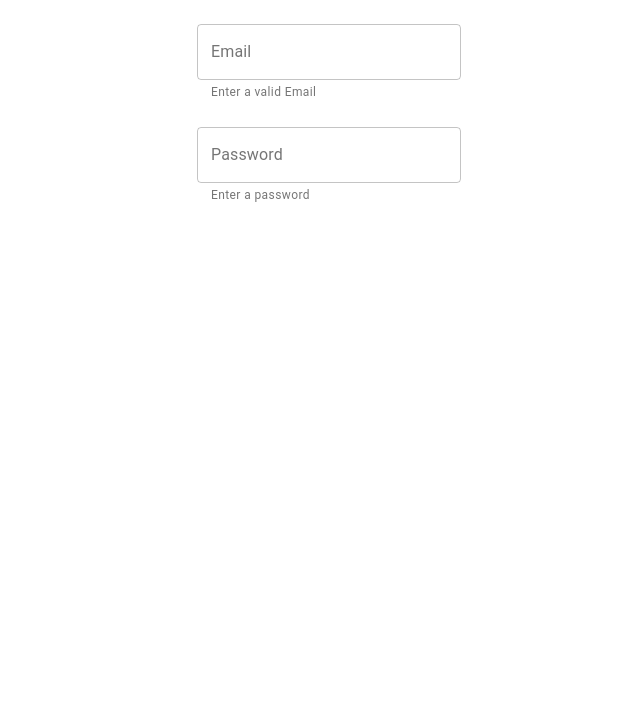
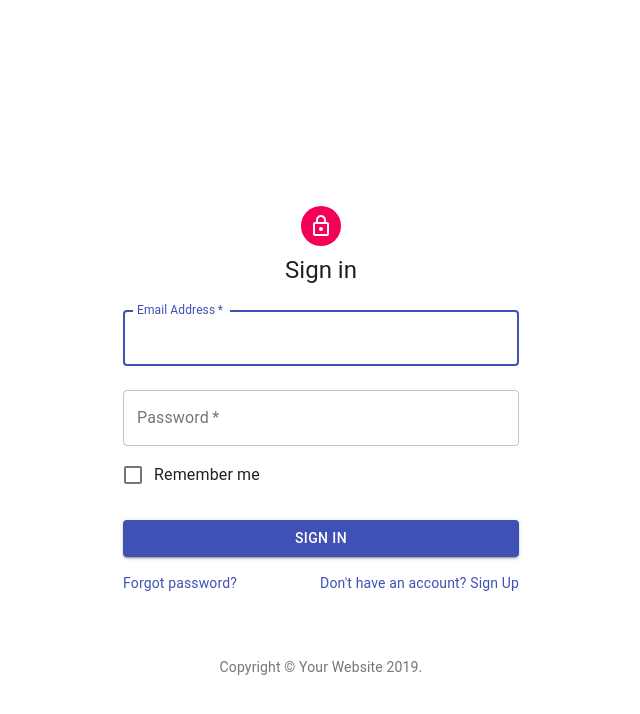
Before and after one commit to TomatoPana/ReactWebStore, a React (Create React App) app: page / in a window 1280 px wide. Shown: the top 714 px of the page, without its empty margins (319-959 px from the left). Built offline with nearby package versions, Linux system fonts and the light colour scheme.

Commit message:
Terminado LoginComponent

```diff
--- a/src/components/LoginComponent.tsx
+++ b/src/components/LoginComponent.tsx
@@ -1,53 +1,130 @@
 import React from "react";
-import { Theme, createStyles, makeStyles } from '@material-ui/core/styles';
-import TextField from '@material-ui/core/TextField';
-import { Grid } from '@material-ui/core';
-import EmailInputController from './InputControllers/EmailInputController';
+import Avatar from "@material-ui/core/Avatar";
+import Button from "@material-ui/core/Button";
+import CssBaseline from "@material-ui/core/CssBaseline";
+import TextField from "@material-ui/core/TextField";
+import FormControlLabel from "@material-ui/core/FormControlLabel";
+import Checkbox from "@material-ui/core/Checkbox";
+import Link from "@material-ui/core/Link";
+import Grid from "@material-ui/core/Grid";
+import Box from "@material-ui/core/Box";
+import LockOutlinedIcon from "@material-ui/icons/LockOutlined";
+import Typography from "@material-ui/core/Typography";
+import { makeStyles } from "@material-ui/core/styles";
+import Container from "@material-ui/core/Container";
 
-const useStyles = makeStyles((theme: Theme) =>
-  createStyles({
-    textField: {
-      marginLeft: theme.spacing(1),
-      marginRight: theme.spacing(1),
-      width: '100%',
+function Copyright() {
+  return (
+    <Typography variant="body2" color="textSecondary" align="center">
+      {"Copyright © "}
+      <Link color="inherit" href="https://material-ui.com/">
+        Your Website
+      </Link>{" "}
+      {new Date().getFullYear()}
+      {"."}
+    </Typography>
+  );
 }
-  }),
-);
 
-export default function LoginComponent(): JSX.Element {
-  //const Component = EmailInputController(TextField, {label: "name"});
+const useStyles = makeStyles(theme => ({
+  "@global": {
+    body: {
+      backgroundColor: theme.palette.common.white
+    }
+  },
+  paper: {
+    marginTop: '50%',
+    display: "flex",
+    flexDirection: "column",
+    alignItems: "center"
+  },
+  avatar: {
+    margin: theme.spacing(1),
+    backgroundColor: theme.palette.secondary.main
+  },
+  form: {
+    width: "100%", // Fix IE 11 issue.
+    marginTop: theme.spacing(1)
+  },
+  submit: {
+    margin: theme.spacing(3, 0, 2)
+  },
+  container: {
+    width:'100%',
+    heigth:'100%'
+  }
+}));
+
+export default function SignIn() {
   const classes = useStyles();
+
   return (
+    <Container className={classes.container} component="main" maxWidth="xs">
       <Grid container direction="column" justify="center" alignItems="center">
-      <Grid item sm={12} md={8} lg={4}>
+        <Grid item>
+          <CssBaseline />
+          <div className={classes.paper}>
+            <Avatar className={classes.avatar}>
+              <LockOutlinedIcon />
+            </Avatar>
+            <Typography component="h1" variant="h5">
+              Sign in
+            </Typography>
+            <form className={classes.form} noValidate>
               <TextField
+                variant="outlined"
+                margin="normal"
+                required
+                fullWidth
                 id="email"
-          label="Email"
-          type="email"
+                label="Email Address"
                 name="email"
-          placeholder="someone@example.com"
-          className={classes.textField}
-          helperText="Enter a valid Email"
                 autoComplete="email"
+                autoFocus
+              />
+              <TextField
+                variant="outlined"
                 margin="normal"
-          variant="outlined"
+                required
                 fullWidth
-        />
-      </Grid>
-      <Grid item sm={12} md={8} lg={4}>
-        <TextField
-          id="password"
+                name="password"
                 label="Password"
                 type="password"
-          name="password"
-          className={classes.textField}
-          helperText="Enter a password"
+                id="password"
                 autoComplete="current-password"
-          margin="normal"
-          variant="outlined"
+              />
+              <FormControlLabel
+                control={<Checkbox value="remember" color="primary" />}
+                label="Remember me"
+              />
+              <Button
+                type="submit"
                 fullWidth
-        />
+                variant="contained"
+                color="primary"
+                className={classes.submit}
+              >
+                Sign In
+              </Button>
+              <Grid container>
+                <Grid item xs>
+                  <Link href="#" variant="body2">
+                    Forgot password?
+                  </Link>
+                </Grid>
+                <Grid item>
+                  <Link href="#" variant="body2">
+                    {"Don't have an account? Sign Up"}
+                  </Link>
                 </Grid>
               </Grid>
-  )
+            </form>
+          </div>
+          <Box mt={8}>
+            <Copyright />
+          </Box>
+        </Grid>
+      </Grid>
+    </Container>
+  );
 }
```
Also changed, not shown: src/components/HomeComponent.tsx (added, +232 -0 lines). Lines whose indentation alone changed are shown as unchanged.
